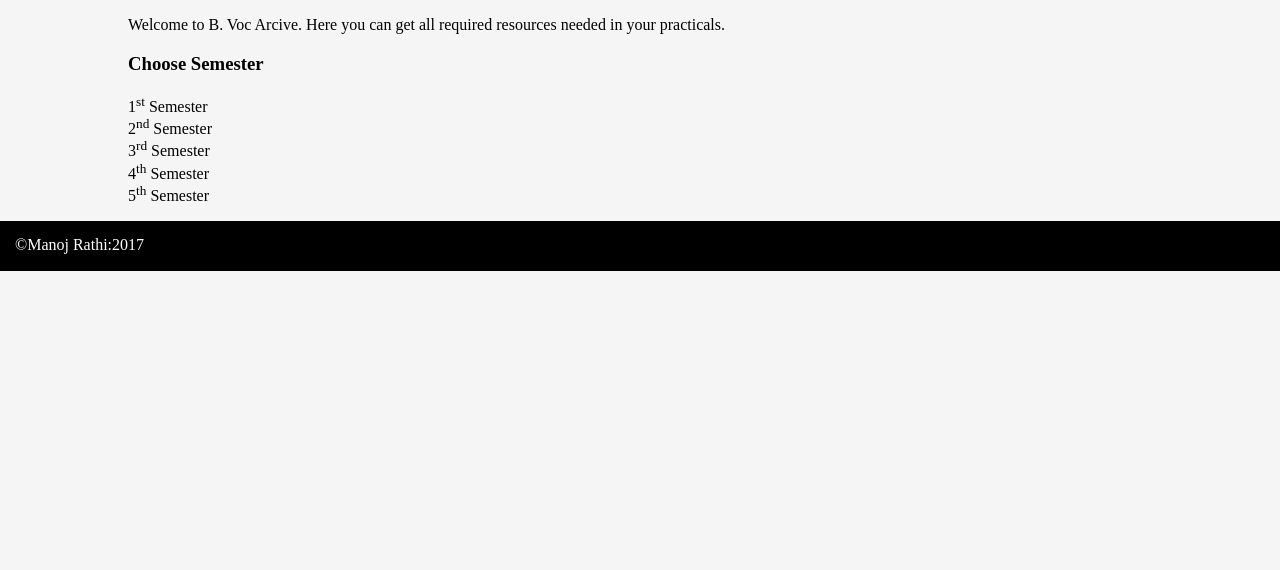
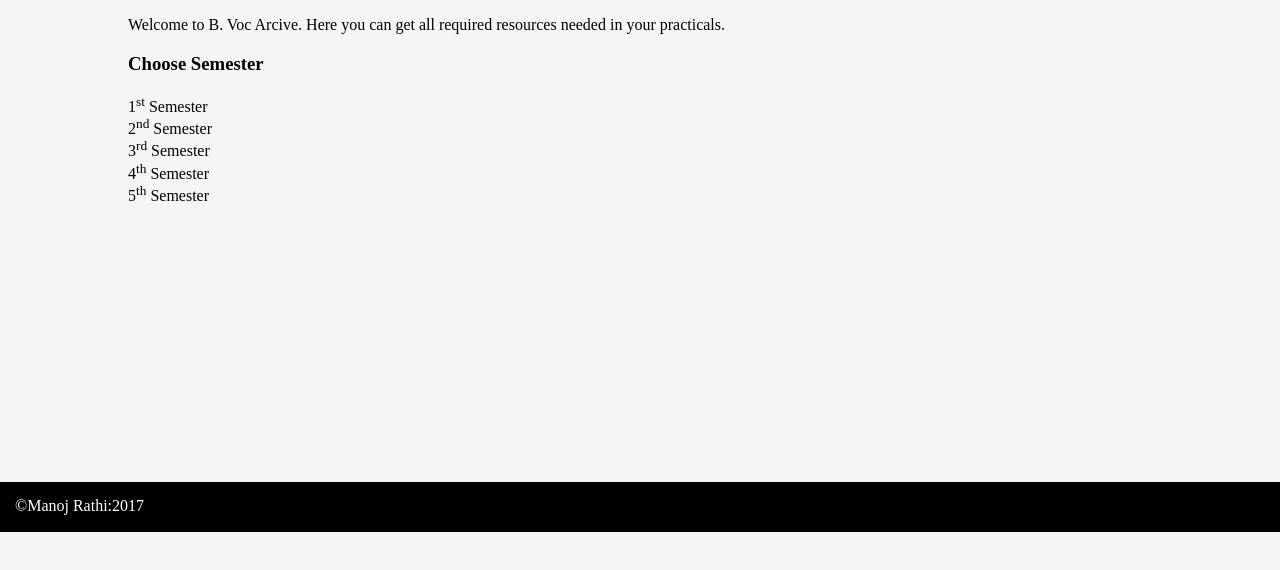
Before and after one commit to RathiManoj/BVoc_SD, a plain HTML site: page index.html in a window 1280 px wide. Shown: the part 100-670 px from the top of the page. Drawn offline with Linux system fonts and the light colour scheme.

Commit message:
First Issue of BVoc

```diff
--- a/css/style.css
+++ b/css/style.css
@@ -52,8 +52,13 @@ footer p {
     padding: 15px;
 }
 
+#container {
+    height: 100%;
+}
+
 div.content {
     width: 1024px;
+    min-height: 450px;
     margin: 0 auto;
 }
 
```
